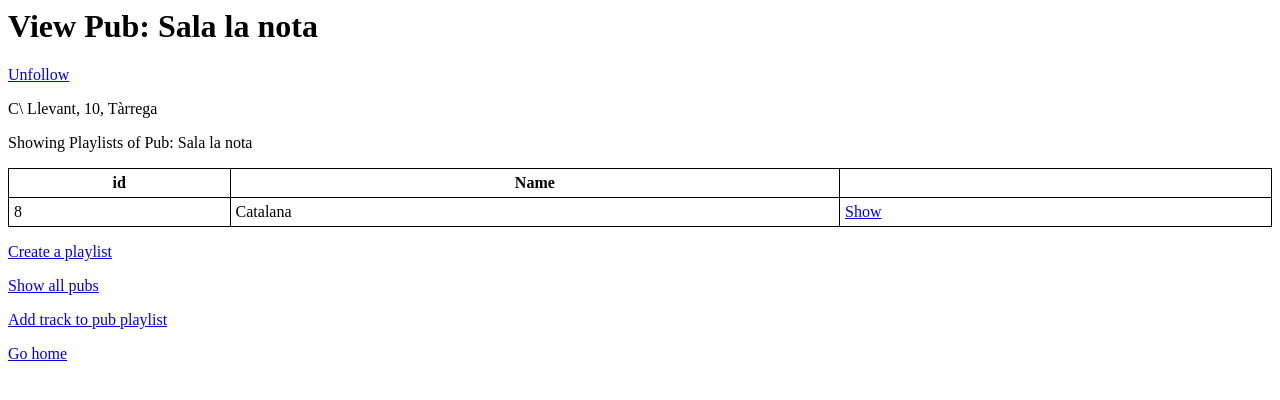
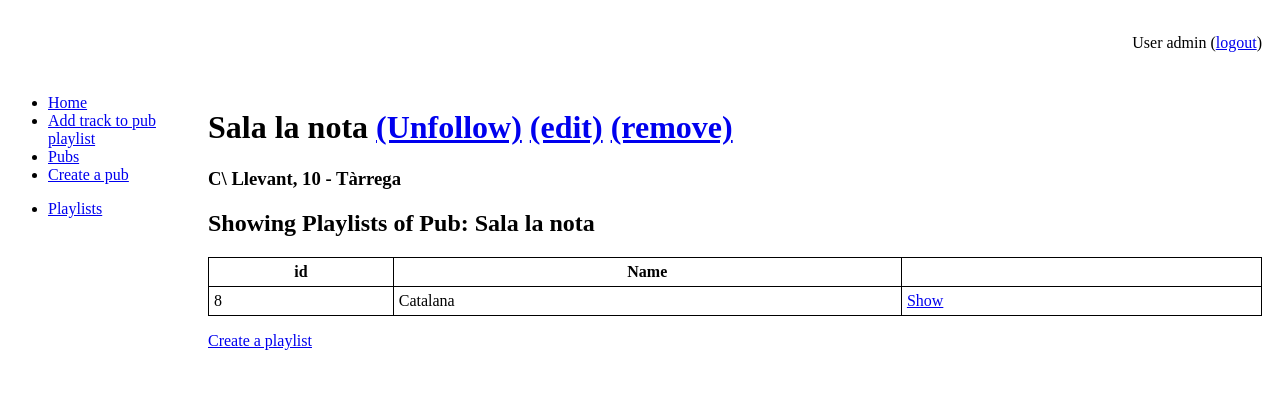
Before and after one commit to PitonProject/PitonProject, a Django app: page /pub/7/ in a window 1280 px wide. Shown: the top 400 px of the page. Run offline with Django 3.2, Linux system fonts and the light colour scheme; a user stored in the database is signed in; data comes from the database, SQL or seed files in the repository; both versions use the stored data as it was after the commit; some libraries are stand-ins or nearby versions.

Commit message:
Arreglats els HTMLs

```diff
--- /dev/null
+++ b/PlayIT/appPlayIT/static/style/base.css
@@ -0,0 +1,27 @@
+#header
+{
+    margin: 0;
+    padding: 10px;
+    text-align: right;
+}
+#content
+{
+    margin-left: 190px;
+    padding: 10px;
+}
+#sidebar
+{
+    float: left;
+    width: 190px;
+}
+#footer
+{
+    margin: 0;
+    padding: 10px;
+    text-align: center;
+}
+textarea, input[type=number], input[type=url]
+{
+    height: 1.25em;
+    width: 25em;
+}
--- a/PlayIT/appPlayIT/templates/basepage.html
+++ b/PlayIT/appPlayIT/templates/basepage.html
@@ -1,7 +1,14 @@
-<html>
+{% load staticfiles %}
+<!DOCTYPE html>
+<html lang="en">
 <head>
-	<title>{{ titlehead }}</title>
+    <link rel="stylesheet" href="http://code.jquery.com/ui/1.10.3/themes/smoothness/jquery-ui.css" />
+    <script src="http://code.jquery.com/jquery-1.9.1.js"></script>
+    <script src="http://code.jquery.com/ui/1.10.3/jquery-ui.js"></script>
+    <link rel="stylesheet" href="{% static "style/base.css" %}" />
+    <title>{% block title %}PlayIt{% endblock %}</title>
 </head>
+
 <style>
     table, th, td {
         border: 1px solid black;
@@ -11,12 +18,41 @@
         padding: 5px;
     }
 </style>
+
 <body>
-	<h1>{{ pagetitle }}</h1>
 
+<div id="header">
+    {% block header %}
+        {% if user.username %}
+            <p>User {{ user.username }} (<a href="/accounts/logout/?next=/">logout</a>)</p>
+        {% else %}
+            <p><a href="/accounts/login/?next=/">Sign in</a></p>
+        {% endif %}
+    {% endblock %}
+</div>
+
+
+<div id="sidebar">
+    {% block sidebar %}
+        <ul>
+            <li><a href="/">Home</a></li>
+            <li><a href="/browse">Add track to pub playlist</a></li>
+            <li><a href="/pub">Pubs</a></li>
+            <li><a href="/pub/create">Create a pub</a></li>
+            <li></p><a href="/playlist">Playlists</a></li>
+        </ul>
+    {% endblock %}
+</div>
+
+<div id="content">
     {% block content %}
+        {% if error_message %}<p><strong>{{ error_message }}</strong></p>{% endif %}
     {% endblock %}
-    <p><a href="/browse">Add track to pub playlist</a></p>
-    <p><a href="/">Go home</a> </p>
+</div>
+
+<div id="footer">
+    {% block footer %}{% endblock %}
+</div>
+
 </body>
 </html>
--- a/PlayIT/appPlayIT/templates/browse.html
+++ b/PlayIT/appPlayIT/templates/browse.html
@@ -1,6 +1,7 @@
 {% extends "basepage.html" %}
+{% block title %}PlayIT - Browse{% endblock %}
 {% block content %}
-    <p>Buscar a Spotify</p>
+    <h1>Search on Spotify</h1>
     <form method="get" action="/browse">
         <input type="search" name="keyword" />
         <select name="type">
@@ -8,7 +9,7 @@
             <option value="artist">Artist</option>
             <option value="album">Album</option>
             <option value="playlist">Playlist</option>
-        <input type="submit" value="Buscar"/>
+        <input type="submit" value="Search"/>
     </form>
     {% block results %}
 	{% endblock %}
--- a/PlayIT/appPlayIT/templates/browse_album.html
+++ b/PlayIT/appPlayIT/templates/browse_album.html
@@ -1,6 +1,7 @@
 {% extends "browse.html" %}
+{% block title %}PlayIT - {{ keyword }}{% endblock %}
 {% block results %}
-    <p>Browsing album: {{ keyword }} on Spotify.</p>
+    <h2>Albums containing: {{ keyword }}</h2>
     <table style="width:100%" >
         <tr>
             <th>Name</th>
@@ -13,6 +14,6 @@
             </tr>
         {% endfor %}
     </table>
-    <p>Total results: {{ albums.total }}. Max: {{ albums.limit }}. Offset: {{ albums.offset }}</p>
+    <h3>Total results: {{ albums.total }}. Max: {{ albums.limit }}. Offset: {{ albums.offset }}</h3>
     <p><a href="{{ next_page }}">Next page</a> </p>
 {% endblock %}
--- a/PlayIT/appPlayIT/templates/browse_artist.html
+++ b/PlayIT/appPlayIT/templates/browse_artist.html
@@ -1,6 +1,7 @@
 {% extends "browse.html" %}
+{% block title %}PlayIT - {{ keyword }}{% endblock %}
 {% block results %}
-    <p>Browsing artist: {{ keyword }} on Spotify.</p>
+    <h2>Artists containing: {{ keyword }}</h2>
     <table style="width:100%" >
         <tr>
             <th>Name</th>
@@ -13,6 +14,6 @@
             </tr>
         {% endfor %}
     </table>
-    <p>Total results: {{ artists.total }}. Max: {{ artists.limit }}. Offset: {{ artists.offset }}</p>
+    <h3>Total results: {{ artists.total }}. Max: {{ artists.limit }}. Offset: {{ artists.offset }}</h3>
     <p><a href="{{ next_page }}">Next page</a> </p>
 {% endblock %}
--- a/PlayIT/appPlayIT/templates/browse_playlist.html
+++ b/PlayIT/appPlayIT/templates/browse_playlist.html
@@ -1,6 +1,6 @@
 {% extends "browse.html" %}
 {% block results %}
-    <p>Browsing playlist: {{ keyword }} on Spotify.</p>
+    <h2>Playlists containing: {{ keyword }}</h2>
     <table style="width:100%" >
         <tr>
             <th>Name</th>
@@ -15,6 +15,6 @@
             </tr>
         {% endfor %}
     </table>
-    <p>Total results: {{ playlists.total }}. Max: {{ playlists.limit }}. Offset: {{ playlists.offset }}</p>
+    <h3>Total results: {{ playlists.total }}. Max: {{ playlists.limit }}. Offset: {{ playlists.offset }}</h3>
     <p><a href="{{ next_page }}">Next page</a> </p>
 {% endblock %}
--- a/PlayIT/appPlayIT/templates/browse_track.html
+++ b/PlayIT/appPlayIT/templates/browse_track.html
@@ -1,6 +1,7 @@
 {% extends "browse.html" %}
+{% block title %}PlayIT - {{ keyword }}{% endblock %}
 {% block results %}
-    <p>Browsing track: {{ keyword }} on Spotify.</p>
+    <h2>Tracks containing: {{ keyword }}</h2>
     <table style="width:100%" >
         <tr>
             <th>Name</th>
@@ -18,6 +19,6 @@
             </tr>
         {% endfor %}
     </table>
-    <p>Total results: {{ tracks.total }}. Max: {{ tracks.limit }}. Offset: {{ tracks.offset }}</p>
+    <h3>Total results: {{ tracks.total }}. Max: {{ tracks.limit }}. Offset: {{ tracks.offset }}</h3>
     <p><a href="{{ next_page }}">Next page</a> </p>
 {% endblock %}
--- a/PlayIT/appPlayIT/templates/delete_form.html
+++ b/PlayIT/appPlayIT/templates/delete_form.html
@@ -2,6 +2,6 @@
 {% block content %}
     <form method="post">{% csrf_token %}
         Are you sure you want to delete "{{ object }}" ?
-        <input type="submit" value="Submit" />
+        <input type="submit" value="Delete" />
     </form>
 {% endblock %}
--- a/PlayIT/appPlayIT/templates/form.html
+++ b/PlayIT/appPlayIT/templates/form.html
@@ -5,6 +5,7 @@
         <table>
             {{ form.as_table }}
         </table>
+        <p></p>
         <input type="submit" value="Send"/>
     </form>
 {% endblock %}
--- a/PlayIT/appPlayIT/templates/playlist_list.html
+++ b/PlayIT/appPlayIT/templates/playlist_list.html
@@ -1,7 +1,8 @@
 {% extends "basepage.html" %}
+{% block title %}PlayIT - Playlists{% endblock %}
 {% block content %}
+    <h1>Playlists</h1>
     {% if playlists %}
-        <p>Showing all registered playlists</p>
         <table style="width:100%" >
             <tr>
                 <th>id</th>
@@ -16,6 +17,6 @@
             {% endfor %}
         </table>
     {% else %}
-        <p>There are no registered playlists!</p>
+        <h2>There are no registered playlists!</h2>
     {% endif %}
 {% endblock %}
--- a/PlayIT/appPlayIT/templates/pub.html
+++ b/PlayIT/appPlayIT/templates/pub.html
@@ -1,13 +1,19 @@
 {% extends "basepage.html" %}
+{% block title %}PlayIT - {{ pub.name }}{% endblock %}
 {% block content %}
+    <h1>{{ pub.name }}
     {% if user_follow_pub == 1 %}
-        <p><a href="/unfollow_pub/{{ pub.id }}">Unfollow</a></p>
+        <a href="/unfollow_pub/{{ pub.id }}"> (Unfollow)</a>
     {% elif user_follow_pub == 2 %}
-        <p><a href="/follow_pub/{{ pub.id }}">Follow</a></p>
+        <a href="/follow_pub/{{ pub.id }}"> (Follow)</a>
     {% endif %}
+    {% if user_is_owner %}
+        <a href="/pub/{{ pub.id }}/edit"> (edit)</a>
+        <a href="/pub/{{ pub.id }}/delete"> (remove)</a>
+    {% endif %}</h1>
+    <h3>{{ pub.address }} - {{ pub.city }}</h3>
     {% if playlists %}
-        <p>{{ pub.address }}, {{ pub.city }}</p>
-        <p>Showing Playlists of Pub: {{ pub.name }}</p>
+        <h2>Showing Playlists of Pub: {{ pub.name }}</h2>
         <table style="width:100%" >
             <tr>
                 <th>id</th>
@@ -22,10 +28,9 @@
             {% endfor %}
         </table>
     {% else %}
-        <p>This pub has no registered playlists!</p>
+        <h2>This pub has no registered playlists!</h2>
     {% endif %}
     {% if user_follow_pub != 0 %}
         <p></p><a href="/pub/{{ pub.id }}/playlist/create">Create a playlist</a></p>
     {% endif %}
-    <p></p><a href="/pub">Show all pubs</a></p>
 {% endblock %}
--- a/PlayIT/appPlayIT/templates/pub_list.html
+++ b/PlayIT/appPlayIT/templates/pub_list.html
@@ -1,7 +1,8 @@
 {% extends "basepage.html" %}
+{% block title %}PlayIT - Pubs{% endblock %}
 {% block content %}
+    <h1>Pubs</h1>
     {% if pubs %}
-        <p>Showing all registered pubs</p>
         <table style="width:100%" >
             <tr>
                 <th>id</th>
@@ -21,6 +22,6 @@
             {% endfor %}
         </table>
     {% else %}
-        <p>There are no registered pubs!</p>
+        <h2>There are no registered pubs!</h2>
     {% endif %}
 {% endblock %}
--- a/PlayIT/appPlayIT/views.py
+++ b/PlayIT/appPlayIT/views.py
@@ -19,8 +19,6 @@ def mainpage(request):
     return render_to_response(
         'mainpage.html',
         {
-                'titlehead': 'PlayIT app',
-                'pagetitle': 'Benvingut a PlayIT. Una aplicacio de seleccio de musica per un local',
                 'user': request.user,
                 'pubs' : pubs
         })
@@ -29,8 +27,7 @@ def browse_track(request, keyword, offset, limit, next_page):
     return render_to_response(
         'browse_track.html',
         {
-            'titlehead' : 'PlayIT - Browse Track',
-            'pagetitle' : 'Search a Track on Spotify',
+            'user': request.user,
             'keyword' : keyword,
             'tracks' : SpotifyBrowser.search_track(keyword, offset, limit)["tracks"],
             'next_page' : next_page
@@ -41,8 +38,7 @@ def browse_artist(request, keyword, offset, limit, next_page):
     return render_to_response(
         'browse_artist.html',
         {
-            'titlehead' : 'PlayIT - Browse Artist',
-            'pagetitle' : 'Search an Artist on Spotify',
+            'user': request.user,
             'keyword' : keyword,
             'artists' : SpotifyBrowser.search_artist(keyword, offset, limit)["artists"],
             'next_page' : next_page
@@ -53,8 +49,7 @@ def browse_album(request, keyword, offset, limit, next_page):
     return render_to_response(
         'browse_album.html',
         {
-            'titlehead' : 'PlayIT - Browse Album',
-            'pagetitle' : 'Search an Album on Spotify',
+            'user': request.user,
             'keyword' : keyword,
             'albums' : SpotifyBrowser.search_album(keyword, offset, limit)["albums"],
             'next_page' : next_page
@@ -65,8 +60,7 @@ def browse_playlist(request, keyword, offset, limit, next_page):
     return render_to_response(
         'browse_playlist.html',
         {
-            'titlehead' : 'PlayIT - Browse Playlist',
-            'pagetitle' : 'Search a Playlist on Spotify',
+            'user': request.user,
             'keyword' : keyword,
             'playlists' : SpotifyBrowser.search_playlist(keyword, offset, limit)["playlists"],
             'next_page' : next_page
@@ -82,8 +76,7 @@ def browse(request):
         return render_to_response(
             'browse.html',
             {
-                    'titlehead': 'PlayIT - Browse',
-                    'pagetitle': 'Benvingut a PlayIT. Una aplicacio de seleccio de musica per un local'
+                    'user': request.user,
             })
     else:
         next_page = "/browse?keyword=" + keyword + "&type=" + type + "&limit=" + str(limit) + "&offset=" + str(offset+limit)
@@ -120,8 +113,7 @@ def track_list(request, format='html'):
         return render_to_response(
             'track_list.html',
             {
-                'titlehead' : 'PlayIT - View all registered Tracks',
-                'pagetitle' : 'View All Tracks',
+                'user': request.user,
                 'tracks' : tracks
             }
         )
@@ -138,8 +130,6 @@ def track(request, track_id):
     return render_to_response(
         'track.html',
         {
-            'titlehead' : 'PlayIT - Add Track to Pub Playlist',
-            'pagetitle' : 'Add a Spotify Track to a Pub Playlist',
             'user' : request.user,
             'pubs' : pubs,
             'pub_playlists': pub_playlists,
@@ -163,8 +153,7 @@ def get_pub_list(request, format='html'):
         return render_to_response(
             'pub_list.html',
             {
-                'titlehead' : 'PlayIT - View Pub List',
-                'pagetitle' : 'View All Pubs',
+                'user': request.user,
                 'pubs' : pubs
             }
         )
@@ -186,7 +175,10 @@ def get_pub(request, pub_id, format='html'):
         return render_xml_response([pub,])
     else:
         user_follow_pub = 0 # User not authenticated
+        user_is_owner = False
         if request.user.is_authenticated():
+            if pub.user == request.user:
+                user_is_owner = True
             try:
                 user_pub = User_Pub.objects.get(id_user = request.user, id_pub = pub)
                 user_follow_pub = 1 # User follow pub
@@ -195,10 +187,10 @@ def get_pub(request, pub_id, format='html'):
         return render_to_response(
             'pub.html',
             {
-                'titlehead' : 'PlayIT - ' + pub.name,
-                'pagetitle' : 'View Pub: ' + pub.name,
+                'user': request.user,
                 'pub' : pub,
                 'user_follow_pub': user_follow_pub,
+                'user_is_owner': user_is_owner,
                 'playlists' : Playlist.objects.filter(id_pub=pub_id)
             }
         )
@@ -236,8 +228,7 @@ def get_playlist_list(request, format='html'):
         return render_to_response(
             'playlist_list.html',
             {
-                'titlehead' : 'PlayIT - View Playlist List',
-                'pagetitle' : 'View All Playlists',
+                'user': request.user,
                 'playlists' : playlists
             }
         )
@@ -265,8 +256,7 @@ def get_playlist(request, playlist_id, format='html'):
         return render_to_response(
             'playlist.html',
             {
-                'titlehead' : 'PlayIT - ' + playlist.name,
-                'pagetitle' : 'View Playlist: ' + playlist.name,
+                'user': request.user,
                 'playlist' : playlist,
                 'tracks' : Track.objects.filter(playlist_track__in=Playlist_Track.objects.filter(id_playlist=playlist_id)),
                 'pub' : playlist.id_pub,
```
Also changed, not shown: PlayIT/appPlayIT/static/countries.json (added, +1 -0 lines), PlayIT/appPlayIT/templates/mainpage.html (+4 -6 lines), PlayIT/appPlayIT/templates/playlist.html (+8 -7 lines), PlayIT/appPlayIT/templates/track.html (+8 -8 lines), PlayIT/appPlayIT/templates/track_list.html (+4 -3 lines), PlayIT/db.sqlite3. Lines whose indentation alone changed are shown as unchanged.
